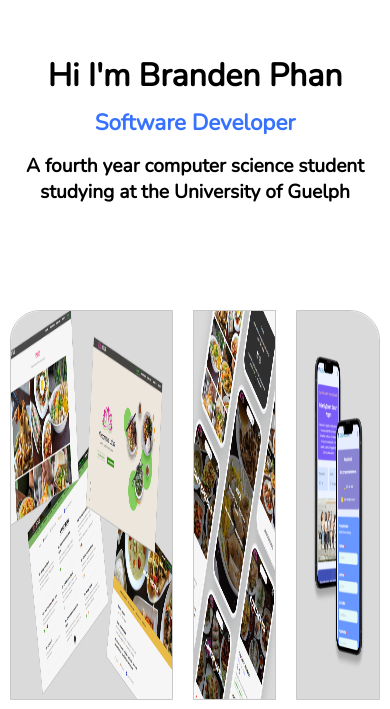
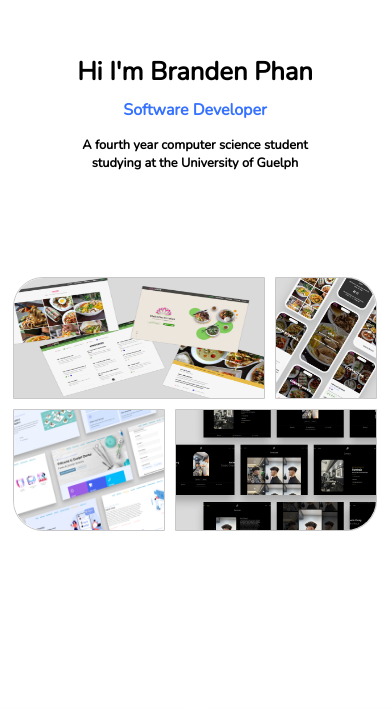
Before and after one commit to brandenphan/Portfolio-v2, a React (Create React App) app: page /home in a window 390 px wide. Shown: the part 126-835 px from the top of the page. Built offline with nearby package versions, Linux system fonts and the light colour scheme.

Commit message:
added responsiveness to collage

```diff
--- a/src/Components/InitialCollage.js
+++ b/src/Components/InitialCollage.js
@@ -4,37 +4,67 @@ import Home2 from "../Images/home2.png";
 import Home3 from "../Images/home3.png";
 import Home4 from "../Images/home4.png";
 import Home5 from "../Images/home5.png";
+import { useWidth } from "../Context/WidthContext";
 
-const InitialCollage = () => (
+const InitialCollage = () => {
+    const { width } = useWidth();
+
+    return (
+        <>
+            {width > 1000 ?
                 <>
                     <Container style={{marginTop: "105px"}}>
-            <ImageContainer style={{width: "690px", borderRadius: "30px 0px 0px 0px"}}>
+                        <ImageContainer style={{width: width > 1600 ? "690px" : width > 1300 ? "590px" : "490px", borderRadius: "30px 0px 0px 0px"}}>
                             <img src={Home1} alt="HomeImage1" height="100%" width="100%" style={{borderRadius: "30px 0px 0px 0px"}} />
                         </ImageContainer>
 
-            <ImageContainer style={{width: "350px"}}>
+                        <ImageContainer style={{width: width > 1600 ? "350px" : width > 1300 ? "250px" : "150px"}}>
                             <img src={Home4} alt="HomeImage4" height="100%" width="100%" />
-
                         </ImageContainer>
-            <ImageContainer style={{width: "350px", borderRadius: "0px 30px 0px 0px"}}>
+                        <ImageContainer style={{width: width > 1600 ? "350px" : width > 1300 ? "250px" : "150px", borderRadius: "0px 30px 0px 0px"}}>
                             <img src={Home5} alt="HomeImage5" height="100%" width="100%" style={{borderRadius: "0px 30px 0px 0px"}} />
                         </ImageContainer>
                     </Container>
 
                     <Container style={{marginTop: "20px"}}>
-            <ImageContainer style={{width: "610px", borderRadius: "0px 0px 0px 30px"}}>
+                        <ImageContainer style={{width: width > 1600 ? "610px" : width > 1300 ? "460px" : "310px", borderRadius: "0px 0px 0px 30px"}}>
                             <img src={Home2} alt="HomeImage2" height="100%" width="100%" style={{borderRadius: "0px 0px 0px 30px"}} />
                         </ImageContainer>
 
-            <ImageContainer style={{width: "800px", borderRadius: "0px 0px 30px 0px"}}>
+                        <ImageContainer style={{width: width > 1600 ? "800px" : width > 1300 ? "650px" : "500px", borderRadius: "0px 0px 30px 0px"}}>
                             <img src={Home3} alt="HomeImage3" height="100%" width="100%" style={{borderRadius: "0px 0px 30px 0px"}} />
                         </ImageContainer>
                     </Container>
+                </>
+            :
+                <>
+                    <Container style={{marginTop: "105px"}}>
+                        <ImageContainer style={{width: width > 800 ? "470px" : width > 600 ? "370px" : width > 500 ? "320px" : "250px", borderRadius: "30px 0px 0px 0px"}}>
+                            <img src={Home1} alt="HomeImage1" height="100%" width="100%" style={{borderRadius: "30px 0px 0px 0px"}} />
+                        </ImageContainer>
+
+                        <ImageContainer style={{width: width > 600 ? "150px" : "100px", borderRadius: "0px 30px 0px 0px"}}>
+                            <img src={Home4} alt="HomeImage4" height="100%" width="100%" style={{borderRadius: "0px 30px 0px 0px"}} />
+                        </ImageContainer>
+                    </Container>
+
+                    <Container style={{marginTop: "10px"}}>
+                        <ImageContainer style={{width: width > 800 ? "250px" : width > 600 ? "220px" : width > 500 ? "170px" : "150px", borderRadius: "0px 0px 0px 30px"}}>
+                            <img src={Home2} alt="HomeImage2" height="100%" width="100%" style={{borderRadius: "0px 0px 0px 30px"}} />
+                        </ImageContainer>
+
+                        <ImageContainer style={{width: width > 800 ? "370px" : width > 600 ? "300px" : width > 500 ? "250px" : "200px", borderRadius: "0px 0px 30px 0px"}}>
+                            <img src={Home3} alt="HomeImage3" height="100%" width="100%" style={{borderRadius: "0px 0px 30px 0px"}} />
+                        </ImageContainer>
+                    </Container>
+                </>
+            }
 
             <div id="Education" />
         </>
+    )
 
-);
+};
 
 export default InitialCollage;
 
@@ -49,4 +79,25 @@ const ImageContainer = styled.div`
     margin-right: 10px;
     height: 388px;
     border: 1px solid #C8C8C8;
+
+    @media (max-width: 1600px) {
+        height: 288px;
+    }
+
+    @media (max-width: 1300px) {
+        height: 188px;
+    }
+
+    @media (max-width: 1000px) {
+        margin-left: 5px;
+        margin-right: 5px;
+    }
+
+    @media (max-width: 600px) {
+        height: 138px;
+    }
+
+    @media (max-width: 500px) {
+        height: 120px;
+    }
 `;
--- a/src/Pages/home.js
+++ b/src/Pages/home.js
@@ -4,15 +4,23 @@ import Education from "../Components/Education";
 import Skills from "../Components/Skills";
 import Work from "../Components/Work";
 import NewFooter from "../Components/NewFooter";
+import { useWidth } from "../Context/WidthContext";
 
 const Home = () => {
+    const { width } = useWidth();
+
     return (
         <div id="Home" style={{width: "100%", overflow: "hidden", position: "absolute", top: "0", left: "0"}}>
             <div style={{marginTop: "180px", display: "flex", justifyContent: "center", flexDirection: "column"}}>
-                <p style={{fontFamily: "Nunito", fontSize: "2rem", fontWeight: "bold", margin: "0", textAlign: "center"}}>Hi I'm Branden Phan</p>
-                <p style={{fontFamily: "Nunito", fontSize: "1.4rem", fontWeight: "bold", color: "#3672FF", margin: "0", marginTop: "10px", textAlign: "center"}}>Software Developer</p>
-                <p style={{fontFamily: "Nunito", fontSize: "1.2rem", margin: "0", marginTop: "15px", fontWeight: "bold", textAlign: "center"}}>A fourth year computer science student studying at the University of Guelph</p>
+                <p style={{fontFamily: "Nunito", fontSize: width > 1400 ? "2rem" : "1.6rem", fontWeight: "bold", margin: "0", textAlign: "center"}}>Hi I'm Branden Phan</p>
+                <p style={{fontFamily: "Nunito", fontSize: width > 1400 ? "1.4rem" : "1rem", fontWeight: "bold", color: "#3672FF", margin: "0", marginTop: "10px", textAlign: "center"}}>Software Developer</p>
+                {width > 600 ?
+                    <p style={{fontFamily: "Nunito", fontSize: width > 1400 ? "1.2rem" : "0.8rem", margin: "0", marginTop: "15px", fontWeight: "bold", textAlign: "center"}}>A fourth year computer science student studying at the University of Guelph</p>
+                :
+                    <p style={{fontFamily: "Nunito", fontSize: width > 1400 ? "1.2rem" : "0.8rem", margin: "0", marginTop: "15px", fontWeight: "bold", textAlign: "center"}}>A fourth year computer science student <br />studying at the University of Guelph</p>
+                }
             </div>
+
             <InitialCollage />
             <Education />
             <Skills />
```
Lines whose indentation alone changed are shown as unchanged.
